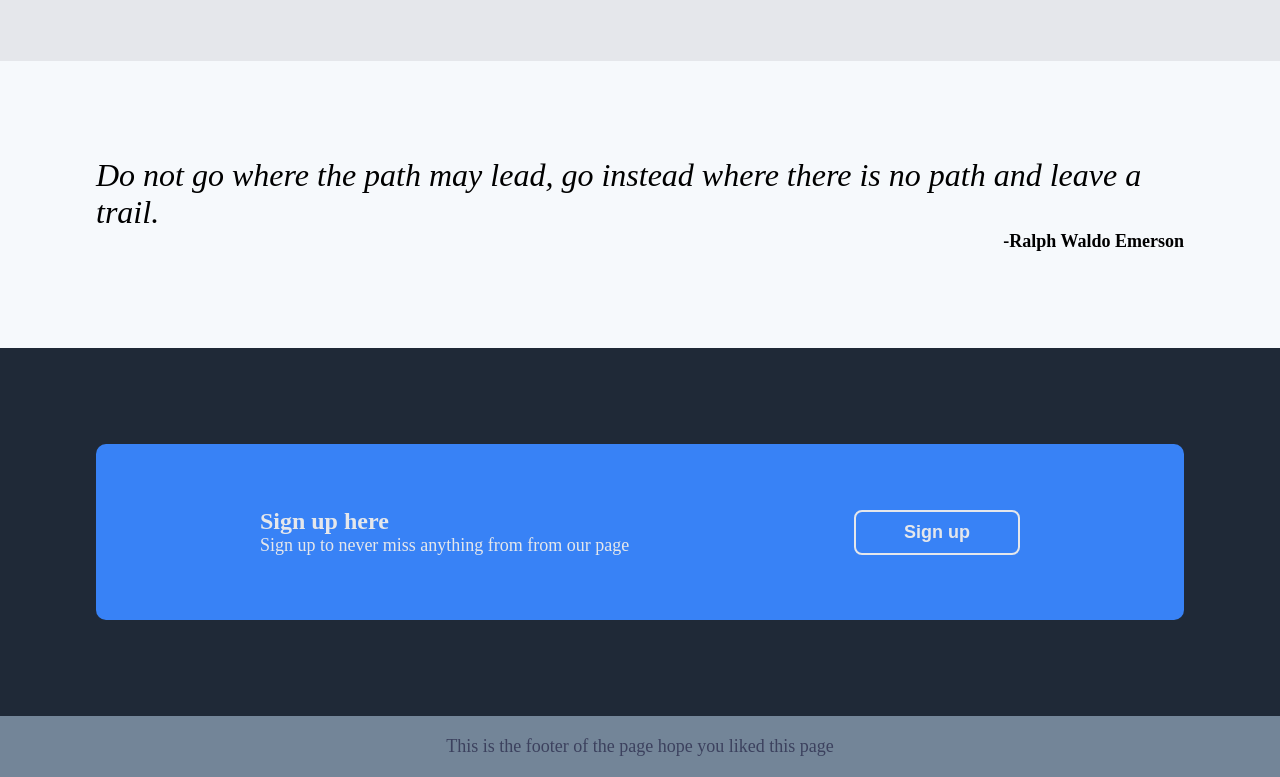
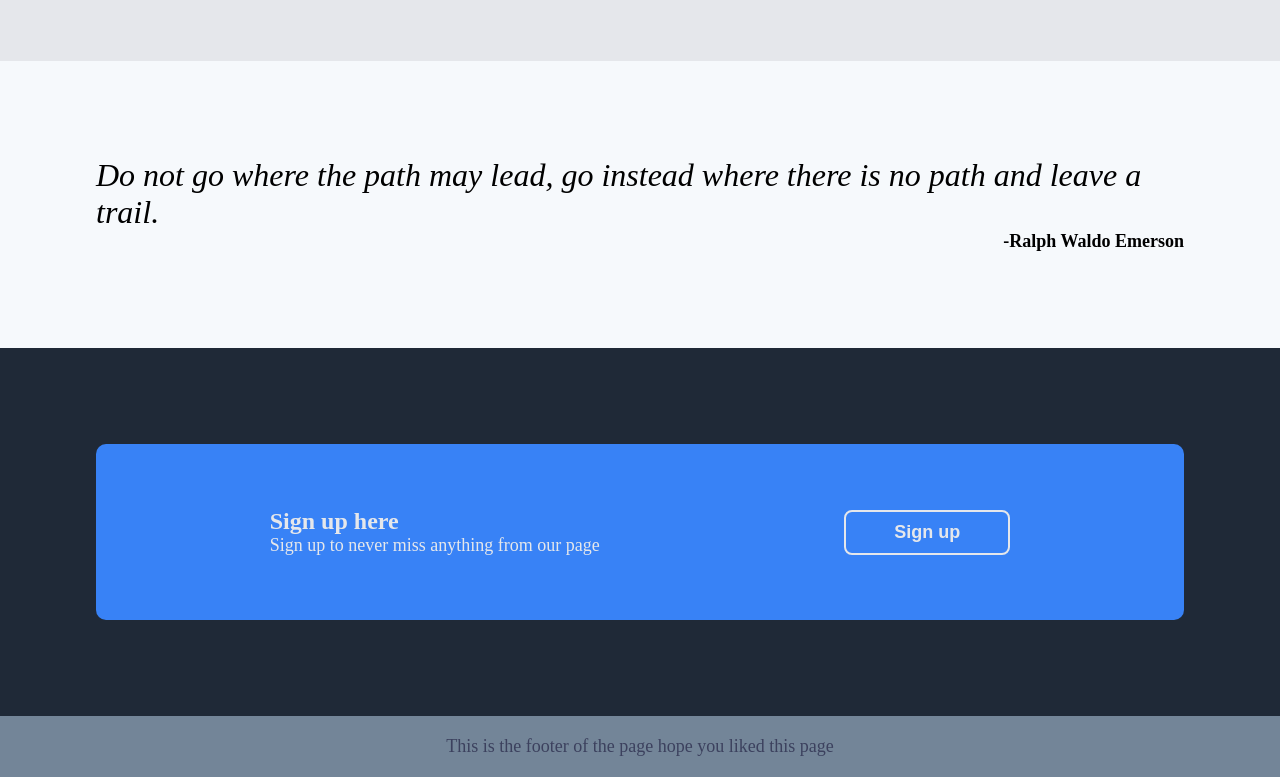
Before and after one commit to roman-thapa/landing-page, a plain HTML site: page index.html in a window 1280 px wide. Shown: the part 734-1511 px from the top of the page. Drawn offline with Linux system fonts and the light colour scheme.

Commit message:
Fix typo in sign up section

```diff
--- a/index.html
+++ b/index.html
@@ -68,7 +68,7 @@
 					Sign up here
 				</div>
 				<div class="sign-text">
-					Sign up to never miss anything from from our page
+					Sign up to never miss anything from our page
 				</div>
 			</div>
 			<button class="sign-up-button">Sign up</button>
```
